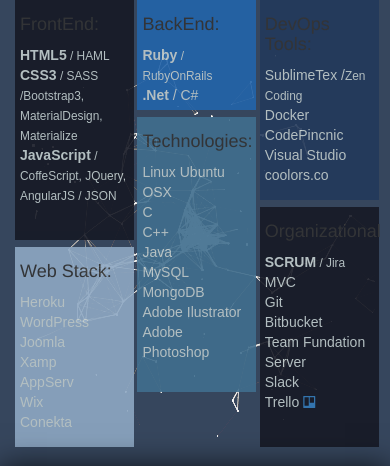
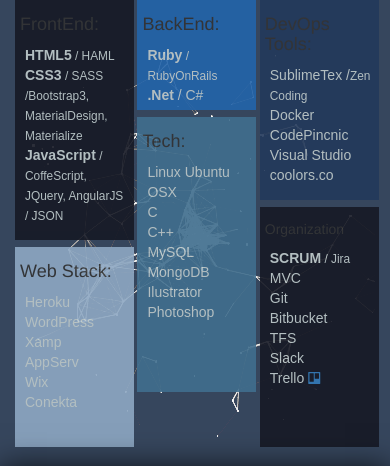
Before and after one commit to IsaacRios/CV, a plain HTML site: page index.html in a window 390 px wide. Shown: the part 1524-1990 px from the top of the page. Drawn offline with nearby package versions, Linux system fonts and the light colour scheme; a web font is replaced by a local one.

Commit message:
skills responsive

```diff
--- a/index.html
+++ b/index.html
@@ -142,11 +142,13 @@
 					</article>
 				</div>
 				<div class="col-md-12 center-block text-center">
+				<article>
 					<blockquote>
 						<h3 class="hammer">“One can work harder, but not much more , but you can be more productive. <br>
 						It 's not about working harder, but smarter. <br>And that is done with technology.”</h3>
 						<h6>Satya Nadella</h6>
 					</blockquote>
+				</article>
 				</div>
 				<div class="btn-group btn-group-justified">
 					  <a href="https://www.facebook.com/profile.php?id=1207788982" target="_blank"
@@ -191,7 +193,6 @@
 				<ul class="trans">
 					<li>Heroku</li>
 					<li>WordPress</li>
-					<li>Joomla</li>
 					<li>Xamp</li>
 					<li>AppServ</li>
 					<li>Wix</li>
@@ -206,17 +207,16 @@
 				</ul>
 			  </div>
 			  <div class="items">
-				<h4>Technologies:</h4>
+				<h4>Tech:</h4>
 				<ul class="trans">
 					<li>Linux Ubuntu</li>
 					<li>OSX</li>
 					<li>C</li>
 					<li>C++</li>
-					<li>Java</li>
 					<li>MySQL</li>
 					<li>MongoDB</li>
-					<li>Adobe Ilustrator</li>
-					<li>Adobe Photoshop</li>
+					<li>Ilustrator</li>
+					<li>Photoshop</li>
 				</ul>
 			  </div>
 			  <div class="items">
@@ -230,13 +230,13 @@
 				</ul>
 			  </div>
 			  <div class="items">
-			  	<h4>Organizational</h4>
+			  	<h5>Organization</h5>
 				<ul class="trans">
 					<li><strong>SCRUM</strong><small> / Jira</small></li>
 					<li>MVC</li>
 					<li>Git</li>
 					<li>Bitbucket</li>
-					<li>Team Fundation Server</li>
+					<li>TFS</li>
 					<li>Slack</li>
 					<li>Trello <a href="https://trello.com/riosisaac" target="_blank"title="Trello"><i class="fa fa-trello"></i></a></li>
 				</ul>
--- a/style.css
+++ b/style.css
@@ -148,8 +148,8 @@ border-style: ridge;
   background-repeat: no-repeat;
   display: flex;
   flex-flow: column wrap; /* Shorthand – you could use ‘flex-direction: column’ and ‘flex-wrap: wrap’ instead */
-      -webkit-justify-content: center;
-    justify-content: center;
+  -webkit-justify-content: center;
+  justify-content: center;
   height: 490px;
   justify-content: flex-start;
   margin: 0 auto;
@@ -187,5 +187,6 @@ color: #c1cccc;
 font-family: 'Hammersmith One', sans-serif;
 list-style: none;
 min-width: 135px;
-margin-left: -40px;
+max-width: 350px;
+margin-left: -35px;
 }
```
Lines whose indentation alone changed are shown as unchanged.
